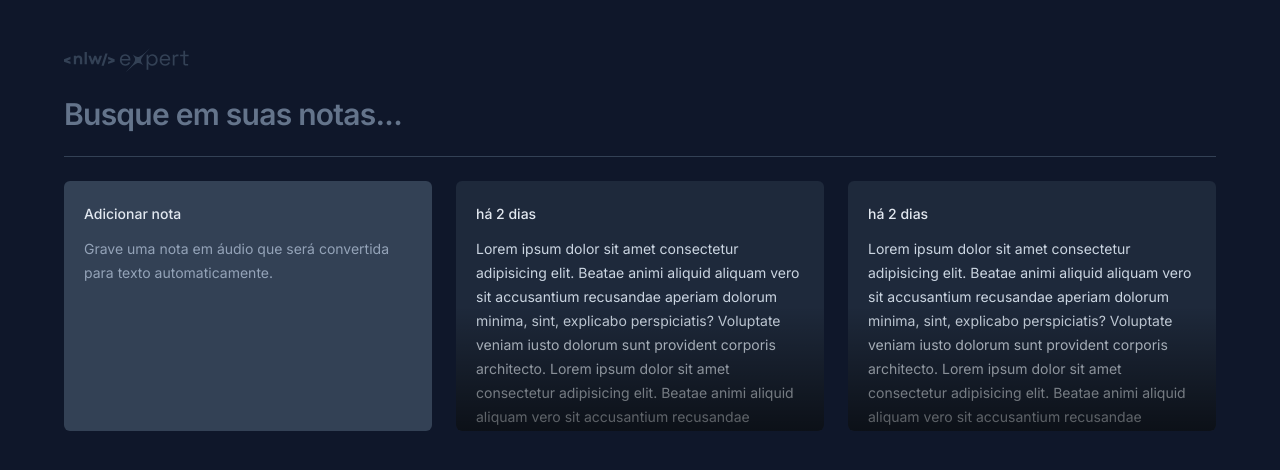
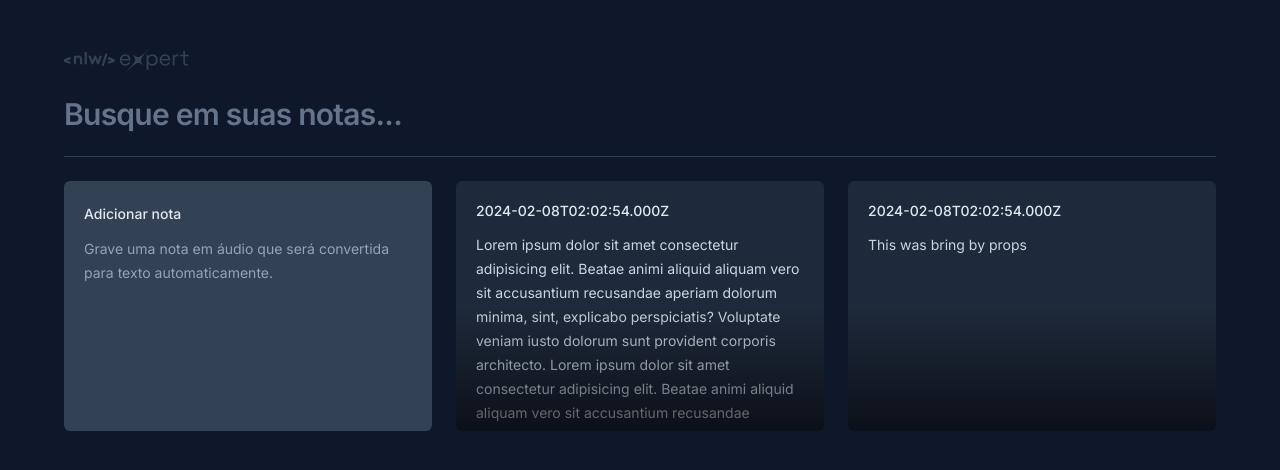
Before and after one commit to felipesousac/nlw-react, a React (Vite) app: page / in a window 1280 px wide. Shown: the top 470 px of the page. Built offline with nearby package versions, Linux system fonts and the light colour scheme.

Commit message:
Add props and interface to note card component

```diff
--- a/src/App.tsx
+++ b/src/App.tsx
@@ -17,8 +17,17 @@
       <div className="h-px bg-slate-700" /> {/*Line separator*/}
       <div className="grid grid-cols-3 gap-6 auto-rows-[250px]">
         <NewNoteCard />
-        <NoteCard />
-        <NoteCard />
+        <NoteCard
+          date={new Date()}
+          content="Lorem ipsum dolor sit amet consectetur adipisicing elit. Beatae animi
+        aliquid aliquam vero sit accusantium recusandae aperiam dolorum minima,
+        sint, explicabo perspiciatis? Voluptate veniam iusto dolorum sunt
+        provident corporis architecto. Lorem ipsum dolor sit amet consectetur
+        adipisicing elit. Beatae animi aliquid aliquam vero sit accusantium
+        recusandae aperiam dolorum minima, sint, explicabo perspiciatis?
+        Voluptate veniam iusto dolorum sunt provident corporis architecto."
+        />
+        <NoteCard date={new Date()} content="This was bring by props" />
       </div>
     </div>
   );
--- a/src/components/NoteCard.tsx
+++ b/src/components/NoteCard.tsx
@@ -1,16 +1,15 @@
-export function NoteCard() {
+interface NoteCardProps {
+  date: Date;
+  content: string;
+}
+
+export function NoteCard(props: NoteCardProps) {
   return (
-    <button className="text-left rounded-md bg-slate-800 p-5 space-y-3 overflow-hidden relative hover:ring-2 hover:ring-slate-600 focus-visible:ring-2 focus-visible:ring-lime-400 outline-none">
-      <span className="text-sm font-medium text-slate-200">há 2 dias</span>
-      <p className="text-sm leading-6 text-slate-300">
-        Lorem ipsum dolor sit amet consectetur adipisicing elit. Beatae animi
-        aliquid aliquam vero sit accusantium recusandae aperiam dolorum minima,
-        sint, explicabo perspiciatis? Voluptate veniam iusto dolorum sunt
-        provident corporis architecto. Lorem ipsum dolor sit amet consectetur
-        adipisicing elit. Beatae animi aliquid aliquam vero sit accusantium
-        recusandae aperiam dolorum minima, sint, explicabo perspiciatis?
-        Voluptate veniam iusto dolorum sunt provident corporis architecto.
-      </p>
+    <button className="text-left rounded-md bg-slate-800 p-5 flex flex-col gap-3 overflow-hidden relative hover:ring-2 hover:ring-slate-600 focus-visible:ring-2 focus-visible:ring-lime-400 outline-none">
+      <span className="text-sm font-medium text-slate-200">
+        {props.date.toISOString()}
+      </span>
+      <p className="text-sm leading-6 text-slate-300">{props.content}</p>
       <div className="absolute bottom-0 left-0 right-0 h-1/2 bg-gradient-to-t from-black/60 to-black/0 pointer-events-none" />
     </button>
   );
```
